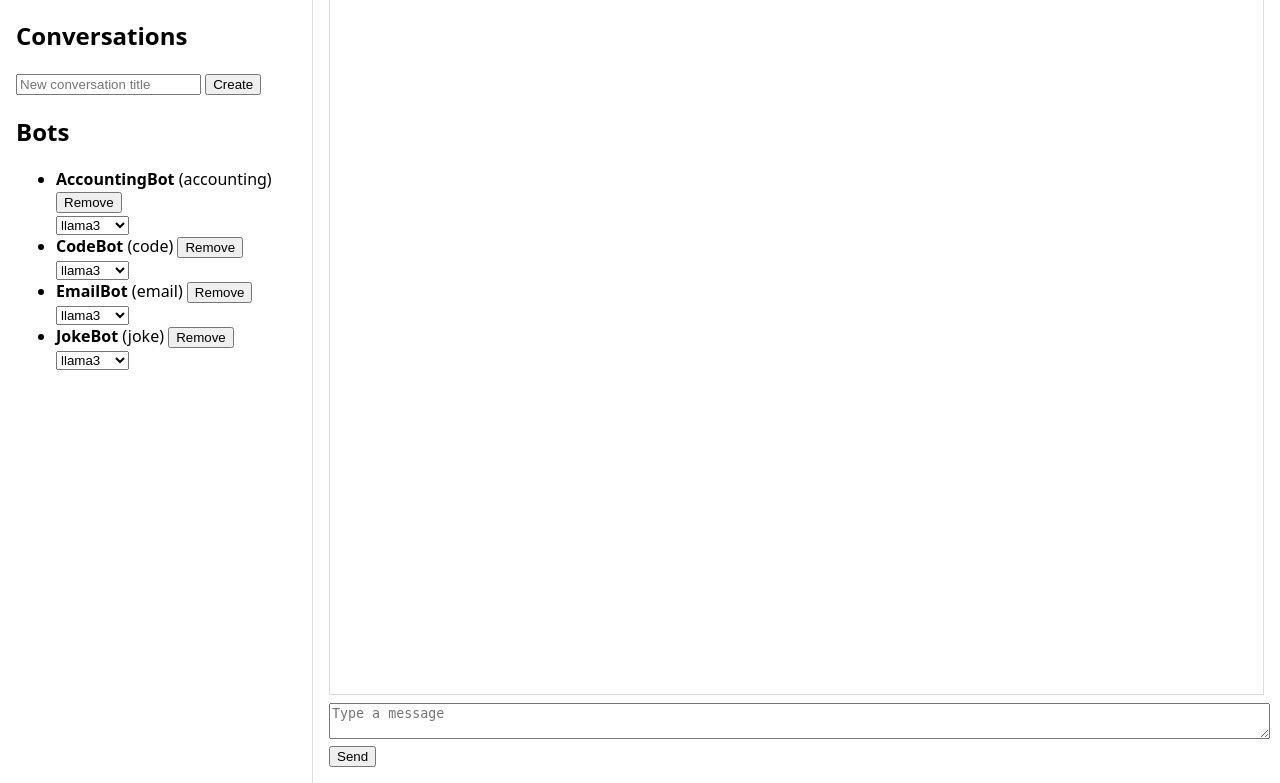
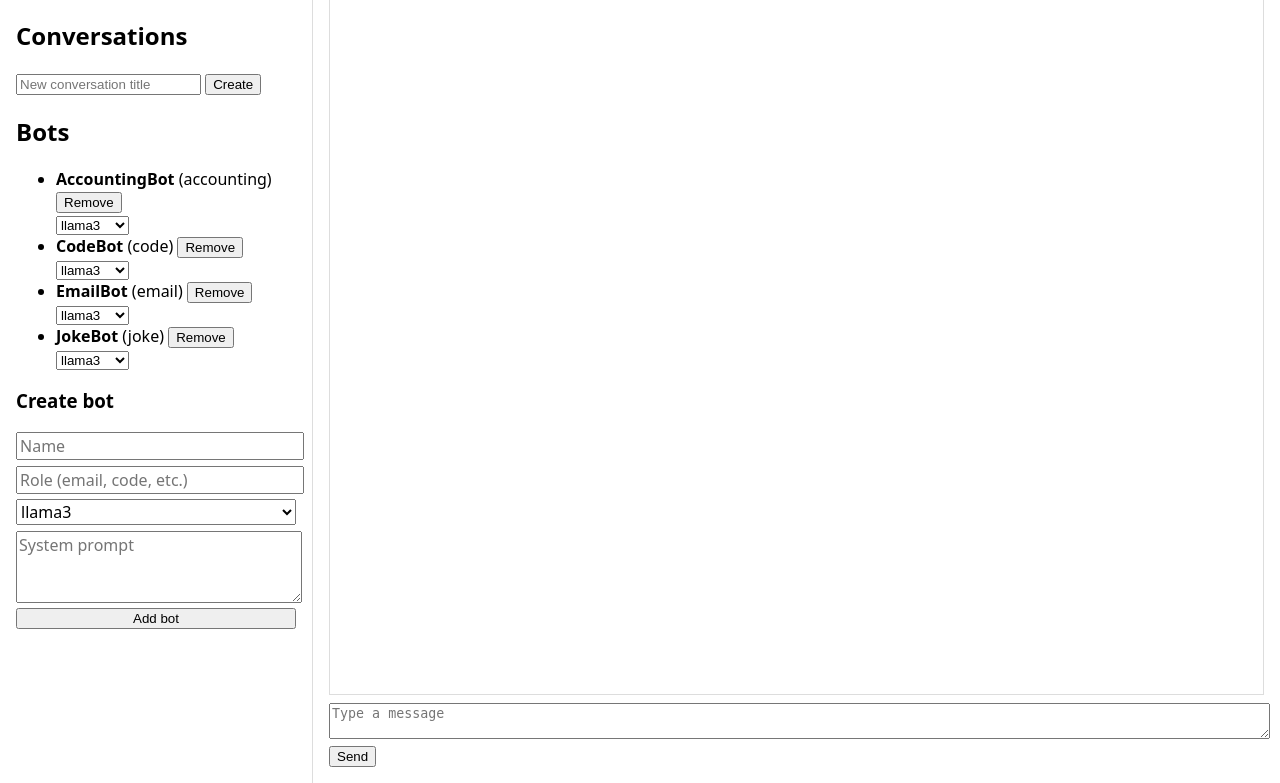
Before and after one commit to MatiasDW/Gutherie, a Flask app: page / in a window 1280 px wide. Shown: the part 17-800 px from the top of the page. Run offline with Flask 3, Linux system fonts and the light colour scheme; data comes from the database, SQL or seed files in the repository; data that the repository does not hold is empty.

Commit message:
task completed

```diff
--- a/app/__init__.py
+++ b/app/__init__.py
@@ -2,13 +2,13 @@ import os
 from flask import Flask
 from dotenv import load_dotenv
 
-# Import db and models from models module
-from .models import db, Conversation, Bot, Message, ConversationBot
+# I import the shared db instance and models
+from .models import db, Bot
 from .routes import bp as main_bp
 
 
 def create_app():
-    # Load env vars from .env so I do not hardcode secrets
+    # Load env vars from .env so I keep config outside the code
     load_dotenv()
 
     app = Flask(__name__)
@@ -16,28 +16,38 @@ def create_app():
     # Basic secret key for sessions
     app.config["SECRET_KEY"] = os.environ.get("SECRET_KEY", "dev-secret")
 
-    # DB connection, default to local sqlite file
-    db_url = os.environ.get("DATABASE_URL", "sqlite:///chatroom.db")
+    # Make sure the instance folder exists so SQLite has a stable place to live
+    os.makedirs(app.instance_path, exist_ok=True)
+
+    # Database config. Default to an absolute SQLite file under instance/ to avoid
+    # creating a new DB when the working directory changes.
+    default_db_path = os.path.join(app.instance_path, "chatroom.db")
+    db_url = os.environ.get("DATABASE_URL", f"sqlite:///{default_db_path}")
     app.config["SQLALCHEMY_DATABASE_URI"] = db_url
     app.config["SQLALCHEMY_TRACK_MODIFICATIONS"] = False
 
-    # Attach SQLAlchemy to this app
+    # Attach SQLAlchemy to this Flask app instance
     db.init_app(app)
 
+    # Register main blueprint
+    app.register_blueprint(main_bp)
+
+    # Create tables and seed default bots once at startup
     with app.app_context():
-        # Make sure tables exist in the DB
+        # Important: importing models here makes sure metadata is loaded
+        print("DEBUG - calling db.create_all() on", app.config["SQLALCHEMY_DATABASE_URI"])
+        from .models import Conversation, Message, ConversationBot
+
+        # This creates the tables in chatroom.db if they do not exist
         db.create_all()
-        # Seed default bots only if there are none
+        # And this inserts the 4 default bots only if bots table is empty
         seed_default_bots()
-
-    # Register main blueprint with all routes
-    app.register_blueprint(main_bp)
 
     return app
 
 
 def seed_default_bots():
-    # If there are already bots, do not seed again
+    # If there is already at least one bot, I skip the seed
     if Bot.query.count() > 0:
         return
 
@@ -45,30 +55,41 @@ def seed_default_bots():
         {
             "name": "EmailBot",
             "role": "email",
-            "system_prompt": "You are an assistant that writes and improves emails.",
-            "model_name": os.environ.get("DEFAULT_MODEL", "llama3"),
+            "system_prompt": (
+                "You help me draft and polish professional emails in clear English or Spanish, "
+                "keeping the tone friendly and concise."
+            ),
+            "model_name": "llama3",
         },
         {
             "name": "CodeBot",
             "role": "code",
-            "system_prompt": "You are a coding assistant that helps with programming questions.",
-            "model_name": os.environ.get("DEFAULT_MODEL", "llama3"),
+            "system_prompt": (
+                "You help me read, debug, and explain code. "
+                "Keep answers short and practical, with code blocks when needed."
+            ),
+            "model_name": "llama3",
         },
         {
             "name": "AccountingBot",
             "role": "accounting",
-            "system_prompt": "You are an accountant assistant that helps with invoices and numbers.",
-            "model_name": os.environ.get("DEFAULT_MODEL", "llama3"),
+            "system_prompt": (
+                "You answer basic accounting, invoicing, and tax questions. "
+                "Explain things step by step in simple language."
+            ),
+            "model_name": "llama3",
         },
         {
             "name": "JokeBot",
             "role": "joke",
-            "system_prompt": "You tell short, friendly, work appropriate jokes.",
-            "model_name": os.environ.get("DEFAULT_MODEL", "llama3"),
+            "system_prompt": (
+                "You tell short, harmless jokes. One or two lines max, family friendly."
+            ),
+            "model_name": "llama3",
         },
     ]
 
-    # Insert default bots into DB
+    # I persist the default bots into the database
     for b in default_bots:
         db.session.add(
             Bot(
--- a/app/static/styles.css
+++ b/app/static/styles.css
@@ -54,3 +54,17 @@ body {
   width: 100%;
   resize: vertical;
 }
+
+.bot-form {
+  margin-top: 0.75rem;
+  display: flex;
+  flex-direction: column;
+  gap: 0.35rem;
+}
+
+.bot-form input,
+.bot-form select,
+.bot-form textarea {
+  width: 100%;
+  font: inherit;
+}
--- a/app/templates/_bots_sidebar.html
+++ b/app/templates/_bots_sidebar.html
@@ -24,4 +24,17 @@
       </li>
     {% endfor %}
   </ul>
+
+  <h3>Create bot</h3>
+  <form method="post" action="{{ url_for('main.create_bot') }}" class="bot-form">
+    <input type="text" name="name" placeholder="Name" required>
+    <input type="text" name="role" placeholder="Role (email, code, etc.)" required>
+    <select name="model_name">
+      <option value="llama3">llama3</option>
+      <option value="llama3.2">llama3.2</option>
+      <option value="mistral">mistral</option>
+    </select>
+    <textarea name="system_prompt" rows="3" placeholder="System prompt" required></textarea>
+    <button type="submit">Add bot</button>
+  </form>
 </div>
--- a/app/templates/base.html
+++ b/app/templates/base.html
@@ -11,5 +11,15 @@
     <div class="layout">
       {% block content %}{% endblock %}
     </div>
+    <script>
+      // Clear the chat input after HTMX submits the form
+      document.body.addEventListener('htmx:afterRequest', function (evt) {
+        const trigger = evt.detail && evt.detail.elt;
+        if (!trigger || trigger.id !== 'message-form') return;
+        trigger.reset();
+        const textarea = trigger.querySelector('textarea');
+        if (textarea) textarea.focus();
+      }, false);
+    </script>
   </body>
 </html>
--- a/app/templates/index.html
+++ b/app/templates/index.html
@@ -34,7 +34,7 @@
         hx-post="{{ url_for('main.post_message') }}"
         hx-target="#messages"
         hx-swap="innerHTML"
-        hx-on::after-request="this.reset()">
+        hx-on::after-settle="this.reset(); const t = this.querySelector('textarea'); if (t) t.focus();">
     <input type="hidden" name="conversation_id" value="{{ current_conversation.id }}">
     <textarea name="content" rows="2" placeholder="Type a message"></textarea>
     <button type="submit">Send</button>
```
Also changed, not shown: app/router.py (+9 -0 lines), README.md, 1 other file.
